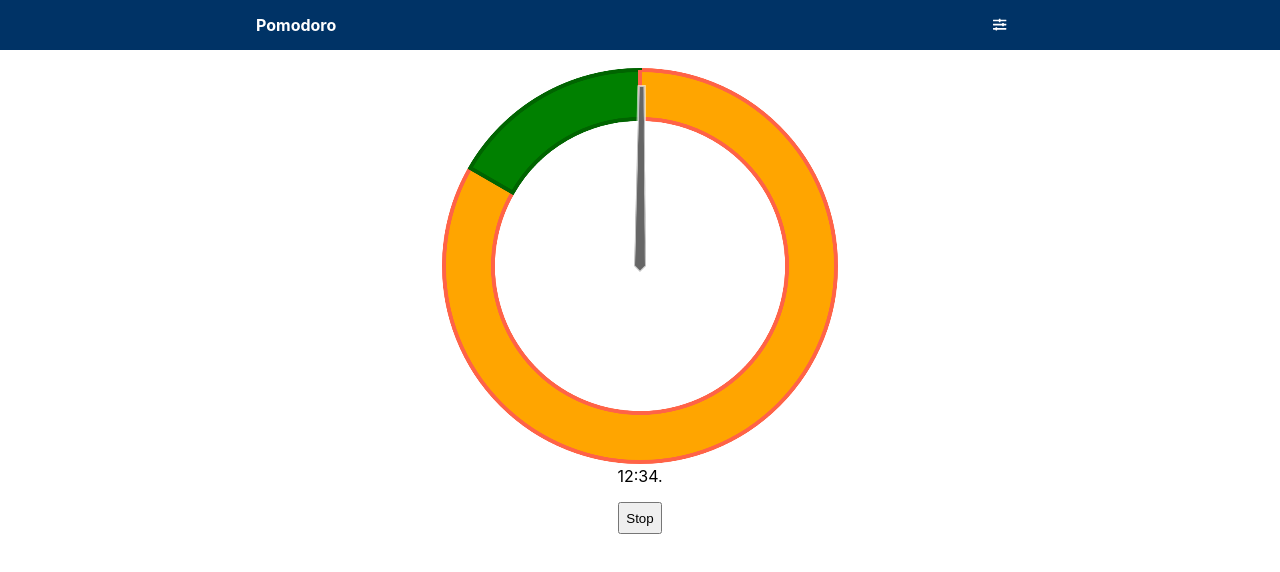
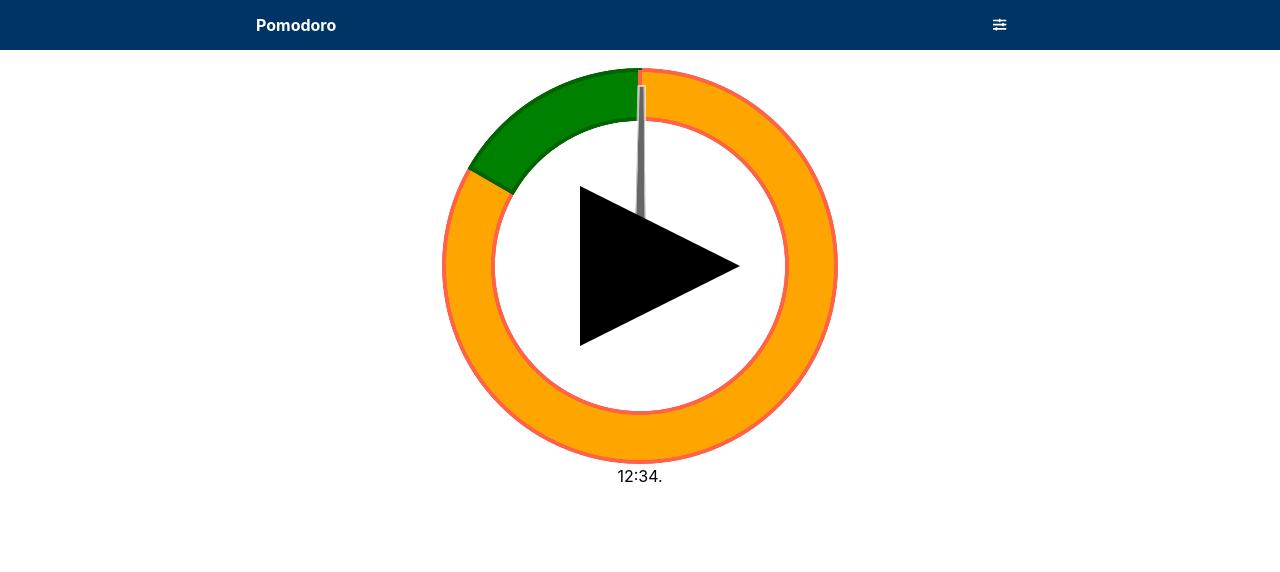
Before and after one commit to ginpei/pwa-pomodoro, a website with bundled scripts: page index.html in a window 1280 px wide. Both pictures are taken after a click on the icon 640 px from the left and 266 px from the top of the page. Built offline with nearby package versions, Linux system fonts and the light colour scheme.

Commit message:
update to replace stop button

```diff
--- a/assets/PomodoroToggleButton.js
+++ b/assets/PomodoroToggleButton.js
@@ -6,7 +6,9 @@ export default class PomodoroToggleButton {
     /** @type {PomodoroToggleButtonProps} */
     this.props = props;
 
-    props.el.addEventListener('click', props.onClick);
+    props.el.addEventListener('click', () => {
+      props.onClick(this.props.active);
+    });
   }
 
   /**
@@ -21,6 +23,6 @@ export default class PomodoroToggleButton {
   }
 
   _render () {
-    this.props.el.dataset['hidden'] = String(this.props.active);
+    // this.props.el.dataset['hidden'] = String(this.props.active);
   }
 }
--- a/assets/script.js
+++ b/assets/script.js
@@ -74,7 +74,13 @@ function main () {
   const toggleButton = new PomodoroToggleButton({
     active: false,
     el: findElement(document.body, 'toggle'),
-    onClick: () => timer.start(),
+    onClick: (active) => {
+      if (active) {
+        timer.stop();
+      } else {
+        timer.start();
+      }
+    },
   })
 
   /**
@@ -130,12 +136,6 @@ function main () {
     onHistoryChange();
   });
 
-  /** @type {HTMLButtonElement} */
-  const elStop = findElement(document.body, 'stop');
-  elStop.addEventListener('click', () => {
-    timer.stop();
-  });
-
   onHistoryChange();
 }
 
--- a/index.d.ts
+++ b/index.d.ts
@@ -66,5 +66,5 @@ interface PreferencesDialogState {
 interface PomodoroToggleButtonProps {
   active: boolean;
   el: SVGSVGElement;
-  onClick: () => void;
+  onClick: (active: boolean) => void;
 }
--- a/index.html
+++ b/index.html
@@ -61,9 +61,6 @@
             </svg>
           </div>
           <div class="pomodoro-digital" data-js="digitalClock">12:34.</div>
-          <p>
-            <button data-js="stop">Stop</button>
-          </p>
         </div>
       </div>
     </div>
```
